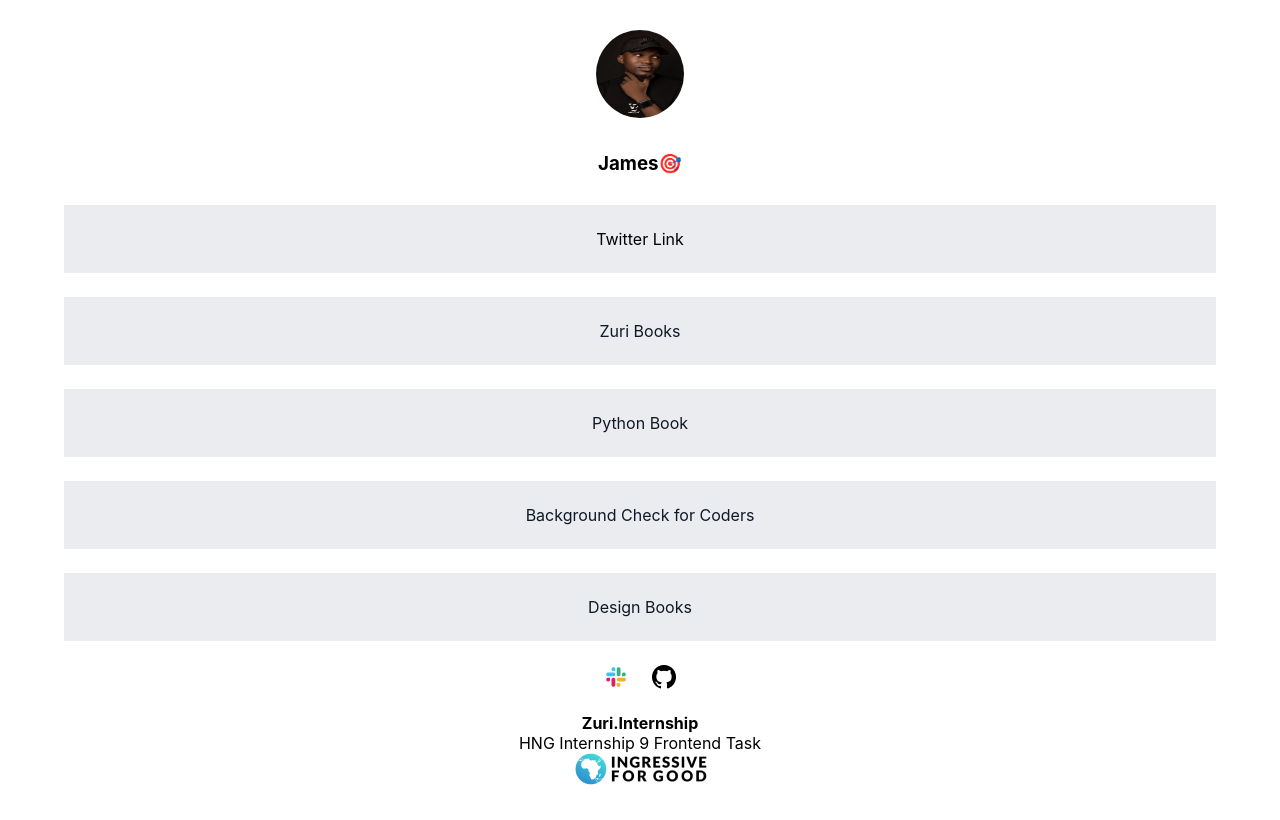
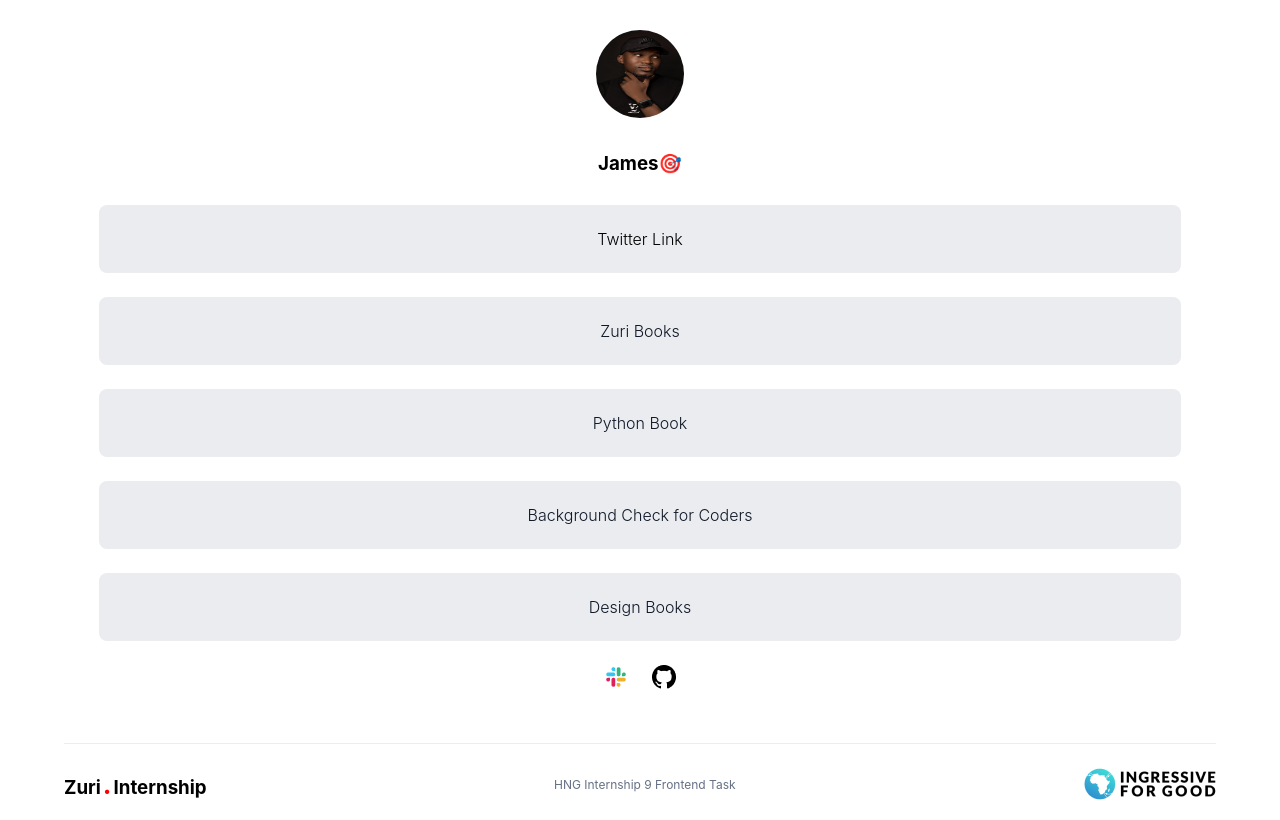
Before and after one commit to Jamesishaku/HNGi-stage1, a React (Create React App) app: page / in a window 1280 px wide. Built offline with nearby package versions, Linux system fonts and the light colour scheme.

Commit message:
added style to footer

```diff
--- a/src/App.css
+++ b/src/App.css
@@ -1,3 +1,5 @@
+@import url('https://fonts.googleapis.com/css2?family=Noto+Sans:ital,wght@0,400;0,700;1,400&family=Poppins:wght@200;300;500;600&display=swap');
+
 *{
   padding:0;
   margin:0;
@@ -5,7 +7,7 @@
 }
 
 body{
-  font-family: 'Inter';
+  font-family: 'Inter', 'Poppins', sans-serif;
 }
 
 .App {
@@ -13,11 +15,7 @@ body{
   padding: 0 5%;
 }
 
-.App header{
-  margin: 30px 0;
-}
-
-.App h3{
+.App header, header h3{
   margin: 30px 0;
 }
 
@@ -37,12 +35,15 @@ main {
   align-items: center;
   justify-content: center;
   gap: 24px;
+  padding: 0 3%;
 }
 
 main div{
   padding: 24px 0;
+  width: 100%;
+  font-weight: 300;
   background-color: #EAECF0;
-  width: 100%;
+  border-radius: 8px;
 }
 
 main a{
@@ -56,3 +57,23 @@ main a{
   gap: 24px;
   padding: 24px 0;
 }
+
+footer{
+  display: flex;
+  justify-content: space-between;
+  align-items: center;
+  border-top: 1px solid #EAECF0;
+  padding-top: 24px;
+  margin: 30px 0 20px 0;
+}
+
+footer p{
+  color: #667085;
+  font-size: 12px;
+}
+
+footer .red{
+  color: red;
+  font-size: 26px;
+  padding: 2px;
+}
--- a/src/App.js
+++ b/src/App.js
@@ -21,7 +21,7 @@ function App() {
       <img src={require("./images/github.png")} alt="github icon"/>
       </section>
       <footer>
-        <h4>Zuri<span>.</span>Internship</h4>
+        <h3>Zuri<span className="red">.</span>Internship</h3>
         <p>HNG Internship 9 Frontend Task</p>
         <img src={require("./images/I4G.png")} alt="I4G logo"/>
       </footer>
--- a/src/index.css
+++ /dev/null
@@ -1,6 +0,0 @@
-body {
-  margin: 0;
-  font-family: -apple-system, BlinkMacSystemFont, 'Segoe UI', 'Roboto', 'Oxygen',
-    'Ubuntu', 'Cantarell', 'Fira Sans', 'Droid Sans', 'Helvetica Neue',
-    sans-serif;
-}
--- a/src/index.js
+++ b/src/index.js
@@ -1,6 +1,5 @@
 import React from 'react';
 import ReactDOM from 'react-dom/client';
-import './index.css';
 import App from './App';
 import reportWebVitals from './reportWebVitals';
 
```
